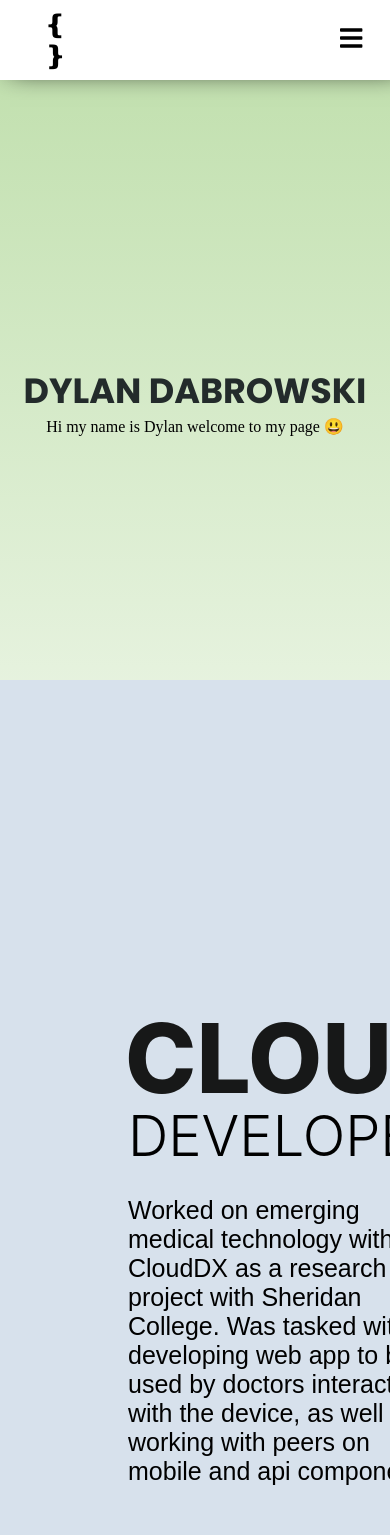
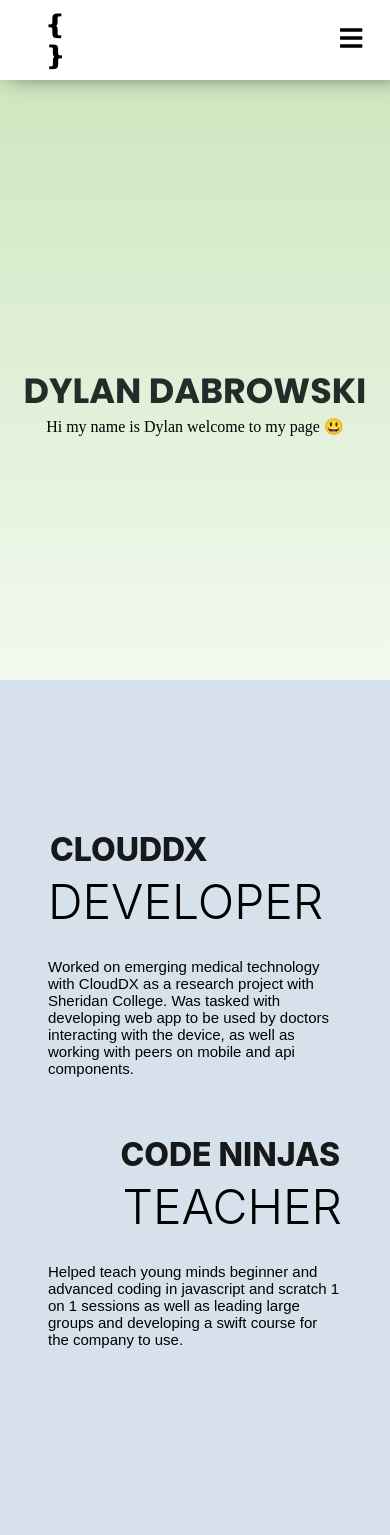
Before and after one commit to DylanDabrowski/website-v2.0, a React (Create React App) app: page / in a window 390 px wide. Shown: the top 1535 px of the page. Built offline with nearby package versions, Linux system fonts and the light colour scheme; a web font is replaced by a local one.

Commit message:
some more responsiveness work on footer and skillcard

```diff
--- a/src/components/Footer/Footer.css
+++ b/src/components/Footer/Footer.css
@@ -65,8 +65,16 @@
   font-size: 25px;
 }
 
-@media screen and (max-width: 800px) {
+@media screen and (max-width: 700px) {
   .footer__row {
-    margin: 20px 20px;
+    margin: 10px 10px;
+  }
+
+  .footer__icon {
+    font-size: 25px;
+  }
+
+  .footer__icon-text {
+    font-size: 12px;
   }
 }
--- a/src/components/JobCard1/JobCard1.css
+++ b/src/components/JobCard1/JobCard1.css
@@ -117,6 +117,8 @@
   @media screen and (max-width: 1400px) {
     .job1 {
         width: 100%;
+        margin-bottom: 10px;
+        margin-top: -150px;
     }
 
     .job1__section {
@@ -139,8 +141,8 @@
 
 
     .job1__company {
-        font-size: 6rem;
-        top: 20px;
+        font-size: 3rem;
+        top: 50px;
         left: 125px;
     }
 
@@ -153,3 +155,23 @@
     }
 
   }
+
+  @media screen and (max-width: 580px) {
+    .job1__section {
+        padding: 3em;
+    }
+
+    .job1__company {
+        font-size: 2rem;
+        top: 0;
+        left: 50px;
+    }
+
+    .job1__title {
+        font-size: 3rem;
+    }
+
+    .job1__description {
+        font-size: 15px;
+    }
+  }
--- a/src/components/JobCard2/JobCard2.css
+++ b/src/components/JobCard2/JobCard2.css
@@ -119,6 +119,7 @@
   @media screen and (max-width: 1400px) {
     .job2 {
         width: 100%;
+        margin-bottom: 10px;
     }
 
     .job2__section {
@@ -141,8 +142,8 @@
 
 
     .job2__company {
-        font-size: 6rem;
-        top: 20px;
+        font-size: 3rem;
+        top: 50px;
         right: 125px;
     }
 
@@ -155,3 +156,23 @@
     }
 
   }
+
+  @media screen and (max-width: 580px) {
+    .job2__section {
+        padding: 3em;
+    }
+
+    .job2__company {
+        font-size: 2rem;
+        top: 0;
+        right: 50px;
+    }
+
+    .job2__title {
+        font-size: 3rem;
+    }
+
+    .job2__description {
+        font-size: 15px;
+    }
+  }
--- a/src/components/SkillCard/SkillCard.css
+++ b/src/components/SkillCard/SkillCard.css
@@ -48,7 +48,7 @@
 
 @media screen and (max-width: 800px) {
   .skill {
-    grid-template-columns: 250px 250px;
+    grid-template-columns: 175px 175px;
   }
   .skill__icon {
     height: 40px;
```
